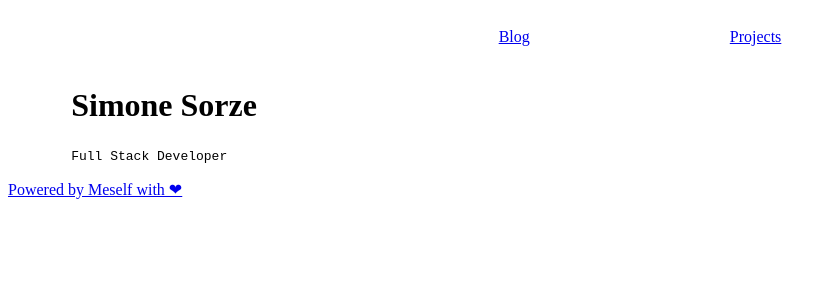
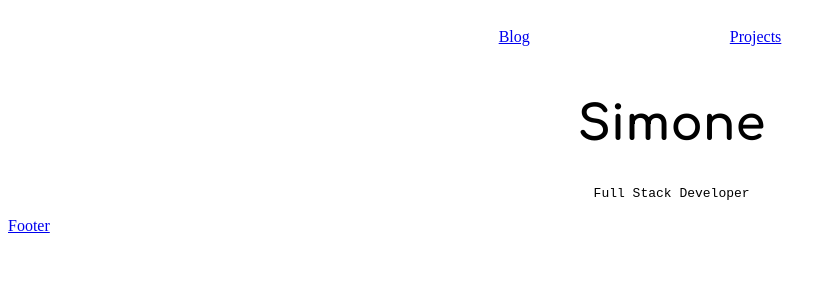
Before and after one commit to simo54/NextMe, a Next.js app: page / in a window 1280 px wide. Shown: the top 300 px of the page, without its empty margins (0-835 px from the left). Built offline with nearby package versions, Linux system fonts and the light colour scheme.

Commit message:
changes on dictionary and testing font h1

```diff
--- a/components/Footer/index.js
+++ b/components/Footer/index.js
@@ -1,17 +1,22 @@
+import { Col, Row } from "antd";
 import styles from "./footer.module.css";
 
 const Footer = () => {
   return (
     <div>
+      <Row>
+        <Col>
           <footer>
             <a
               href="https://vercel.com?utm_source=create-next-app&utm_medium=default-template&utm_campaign=create-next-app"
               target="_blank"
               rel="noopener noreferrer"
             >
-          Powered by Meself with ❤
+              Footer
             </a>
           </footer>
+        </Col>
+      </Row>
     </div>
   );
 };
--- a/components/Header/Header.module.css
+++ b/components/Header/Header.module.css
@@ -1,3 +1,10 @@
+@import url("https://fonts.googleapis.com/css2?family=Comfortaa:wght@700&display=swap");
+
 .headerMainTitle {
   margin-left: 5%;
 }
+
+.headerMainTitle h1 {
+  font-size: 3rem;
+  font-family: "Comfortaa", cursive;
+}
--- a/components/Header/index.js
+++ b/components/Header/index.js
@@ -6,14 +6,12 @@ const Header = () => {
   return (
     <div>
       <Row>
-        <Col>
-          <header className={styles.headerMainTitle}>
-            <h1>{NAME}</h1>
-            <p>
-              <code>{TECH_TITLE}</code>
-            </p>
-          </header>
-        </Col>
+        <header className={styles.headerMainTitle} align="center">
+          <h1>{NAME}</h1>
+          <p>
+            <code>{TECH_TITLE}</code>
+          </p>
+        </header>
       </Row>
     </div>
   );
--- a/utils/dictionary.js
+++ b/utils/dictionary.js
@@ -1,10 +1,12 @@
-export const NAME = "Simone Sorze";
+export const NAME = "Simone";
 export const PROJECTS = "Projects";
 export const TECH_TITLE = "Full Stack Developer";
 export const BIO = "Personal Bio";
 export const BLOG = "Blog";
 
-export const FRONTEND_STACK = ["React", "Javascript"];
-export const BACKEND_STACK = ["Node.js", "Express", "GraphQL", "Apollo"];
+export const FRONTEND_STACK = ["React", "LitElement"];
+export const BACKEND_STACK = ["Node.js", "Express"];
 export const MACHINE_STACK = ["Windows", "Manjaroo", "Kali Linux"];
 export const CODING_STACK = ["Python", "Typescript"];
+export const DB_STACK = ["SQL", "NoSQL", "PostgreSQL", "MongoDB"];
+export const FRAMEWORK_STACK = ["Redux", "Redux-Saga"];
```
Lines whose indentation alone changed are shown as unchanged.
